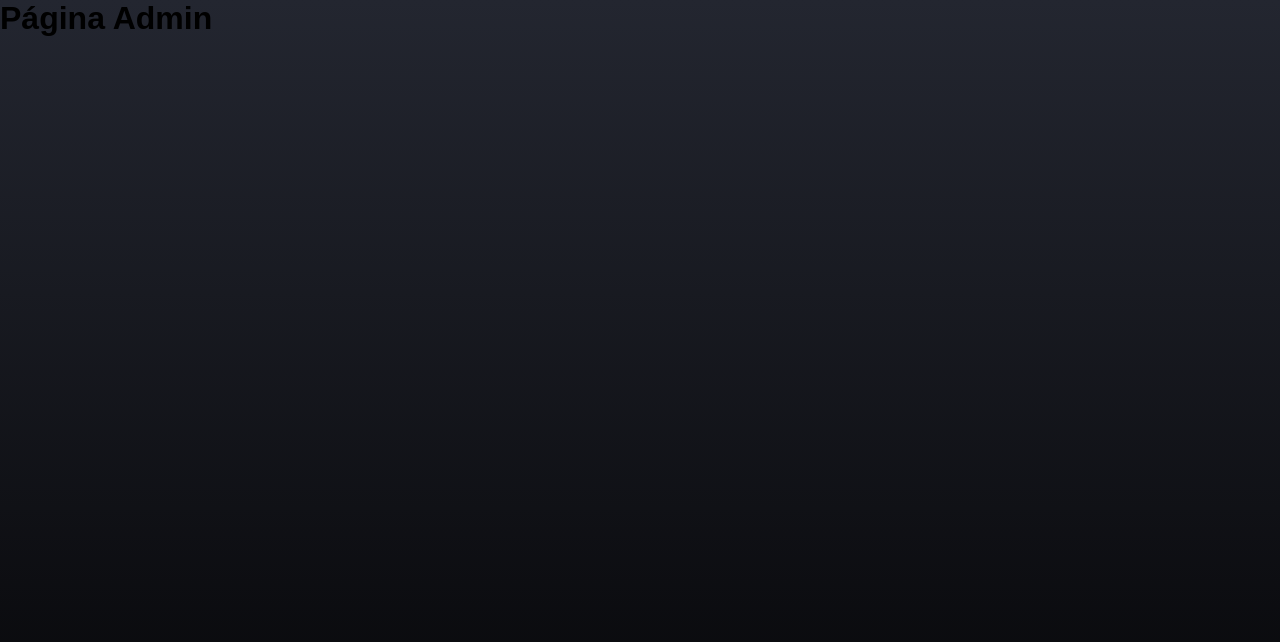
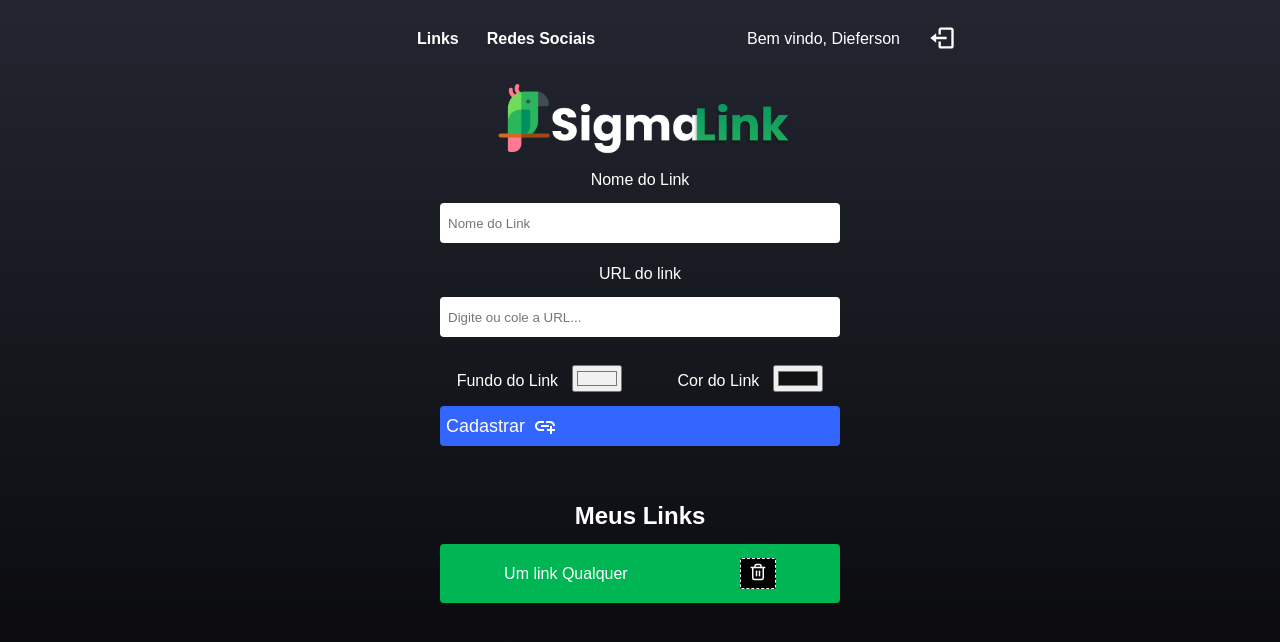
Before and after one commit to frontendDieferson/sigmalinks, a React (Create React App) app: page /admin in a window 1280 px wide. Shown: the top 642 px of the page. Built offline with nearby package versions, Linux system fonts and the light colour scheme; no server answers; sample sign-in values are in the browser's storage.

Commit message:
Feature page Admin Concluída + criação de links + salvando links no banco de dados firebase

```diff
--- /dev/null
+++ b/src/components/Header/header.css
@@ -0,0 +1,46 @@
+.admin-header {
+    width: 100%;
+    max-width: 720px;
+    margin-top: 14px;
+    padding: 0 14px;
+
+
+}
+.admin-header p {
+    color: #FFF;
+    font-size: 1rem;
+    margin-right: 14px;
+
+}
+
+.nav-header {
+    width: 100%;
+    height: 50px;
+    display: flex;
+    align-items: center;
+}
+.nav-header ul {
+    list-style: none;
+    display: flex;
+    flex-direction: row;
+}
+.nav-header li {
+    margin: 0 14px;
+}
+
+.admin-header button {
+    border: 0;
+    background-color: transparent;
+    margin-right: 24px;
+    margin-left: 8px;
+
+}
+.nav-header a {
+    color: #FFF;
+    transition: color 0.4s;
+    font-size: 1rem;
+    font-weight: 700;
+}
+.nav-header a:hover {
+    color:  #008F61;
+}
--- /dev/null
+++ b/src/components/Header/index.js
@@ -0,0 +1,30 @@
+import "./header.css";
+import { BiLogOut } from "react-icons/bi";
+import { Link } from "react-router-dom";
+
+import { auth } from "../../services/firebaseConnection";
+import { signOut } from "firebase/auth";
+
+export function Header() {
+  async function handleLogout() {
+    await signOut(auth);
+  }
+  return (
+    <div className="admin-header">
+        <nav className="nav-header">
+          <ul>
+            <li> <Link to='/admin'>Links</Link></li>
+            <li> <Link to='/admin/social'>Redes Sociais</Link></li>
+          </ul>
+
+
+        <p>Bem vindo, Dieferson</p>
+
+        <button onClick={handleLogout}>
+          <BiLogOut size={28} color="#FFF" />
+        </button>
+        </nav>
+
+    </div>
+  );
+}
--- a/src/components/Logo/logo.css
+++ b/src/components/Logo/logo.css
@@ -7,5 +7,5 @@
 
 .logo {
     width: 300px;
-    margin-top: 200px;
+    margin-top: 20px;
 }
--- /dev/null
+++ b/src/pages/Admin/admin.css
@@ -0,0 +1,77 @@
+.admin-container {
+    display: flex;
+    justify-content: center;
+    flex-direction: column;
+    align-items: center;
+    padding: 0 6px;
+
+
+}
+.form {
+    width: 100%;
+    max-width: 400px;
+}
+.label {
+    color: #FFF;
+    font-weight: medium;
+    margin-top: 8px;
+    margin-bottom: 14px;
+
+}
+.container-colors {
+    display: flex;
+    gap: 22px;
+    margin: 14px 0;
+
+}
+.right {
+    margin-right: 14px;
+}
+
+.btn-register {
+    margin-bottom: 28px;
+    display: flex;
+    align-items: center;
+    justify-content: center;
+
+
+}
+.btn-register svg {
+    margin-left: 8px;
+}
+
+.title {
+    color: #FFF;
+    margin: 28px 0 14px 0;
+}
+
+.list {
+    width: 90%;
+    max-width: 400px;
+    display: flex;
+    align-items: center;
+    justify-content: space-between;
+    background-color: rgba(36, 36, 36, 0.35);
+    border-radius: 4px;
+    padding: 14px 8px;
+
+}
+
+.preview {
+    margin: 0 0 28px 0;
+    padding: 4px;
+    border: 1.5px solid rgba(255, 255, 255, 0.5);
+    border-radius: 4px;
+    display: flex;
+    justify-content: center;
+    align-items: center;
+    flex-direction: column;
+}
+
+.btn-delete {
+    border: 1.5px dashed #FFF;
+    color: #FFF;
+    background-color: #000;
+    padding: 4px 8px;
+    border-radius: 2px;
+}
--- a/src/pages/Admin/index.js
+++ b/src/pages/Admin/index.js
@@ -1,5 +1,113 @@
+import React, { useState } from "react";
+import "./admin.css";
+import { Header } from "../../components/Header";
+import { Logo } from "../../components/Logo";
+import { Input } from "../../components/Input";
+import { MdAddLink } from "react-icons/md";
+import { FiTrash2 } from "react-icons/fi";
+import { toast } from "react-toastify";
+import { db } from "../../services/firebaseConnection";
+import { addDoc,collection, onSnapshot, query,orderBy, doc, deleteDoc } from 'firebase/firestore'
 export default function Admin() {
-    return(
-        <h1>Página Admin</h1>
-    )
+  const [nameInput, setNameInput] = useState("");
+  const [urlInput, setUrlInput] = useState("");
+  const [backgroundColorInput, setBackgroundColorInput] = useState("#f1f1f1");
+  const [textColorInput, setTextColorInput] = useState("#121212");
+
+  async function handleRegister(e){
+    e.preventDefault()
+
+    if(nameInput ==='' || urlInput === ''){
+      toast.warn('Preencha todos os campos!')
+      return
+    }
+    addDoc(collection(db,"links"), {
+      name: nameInput,
+      url: urlInput,
+      bg: backgroundColorInput,
+      color: textColorInput,
+      created: new Date()
+    })
+    .then(() => {
+      setNameInput('')
+      setUrlInput('')
+      console.log('Link registrado com sucesso')
+    })
+    .catch((error) => {
+      console.log('ERRO AO REGISTRAR' + error)
+      toast.error('Ops, erro ao salvar o link, tente novamente')
+    })
+
+  }
+
+  return (
+    <div className="admin-container">
+      <Header />
+      <Logo />
+
+      <form className="form" onSubmit={handleRegister}>
+        <label className="label">Nome do Link</label>
+        <Input
+          placeholder="Nome do Link"
+          value={nameInput}
+          onChange={(e) => setNameInput(e.target.value)}
+        />
+        <label className="label">URL do link</label>
+        <Input
+          type="url"
+          placeholder="Digite ou cole a URL..."
+          value={urlInput}
+          onChange={(e) => setUrlInput(e.target.value)}
+        />
+
+        <section className="container-colors">
+          <div>
+            <label className="label right">Fundo do Link</label>
+            <input
+              type="color"
+              value={backgroundColorInput}
+              onChange={(e) => setBackgroundColorInput(e.target.value)}
+            />
+          </div>
+          <div>
+            <label className="label right">Cor do Link</label>
+            <input
+              type="color"
+              value={textColorInput}
+              onChange={(e) => setTextColorInput(e.target.value)}
+            />
+          </div>
+        </section>
+
+        {nameInput !== '' && (
+           <div className="preview">
+           <label className="label">Veja como está ficando 👇</label>
+           <article className="list"
+           style={{marginBottom: 8, marginTop: 8, backgroundColor: backgroundColorInput}}>
+           <p style={{color: textColorInput}}>{nameInput}</p>
+
+           </article>
+       </div>
+
+        )}
+
+        <button className="btn-register" type="submit">
+          Cadastrar <MdAddLink size={24} color="#FFF" />
+        </button>
+      </form>
+
+      <h2 className="title">Meus Links</h2>
+      <article
+        className="list"
+        style={{ backgroundColor: "#00B553", color: "#FFF" }}
+      >
+        <p>Um link Qualquer</p>
+        <div>
+          <button className="btn-delete">
+            <FiTrash2 size={18} color="#FFF" />
+          </button>
+        </div>
+      </article>
+    </div>
+  );
 }
--- a/src/pages/Login/login.css
+++ b/src/pages/Login/login.css
@@ -4,6 +4,7 @@
   align-items: center;
   justify-content: center;
   width: 100%;
+  min-height: 80vh;
 }
 
 .form {
```
